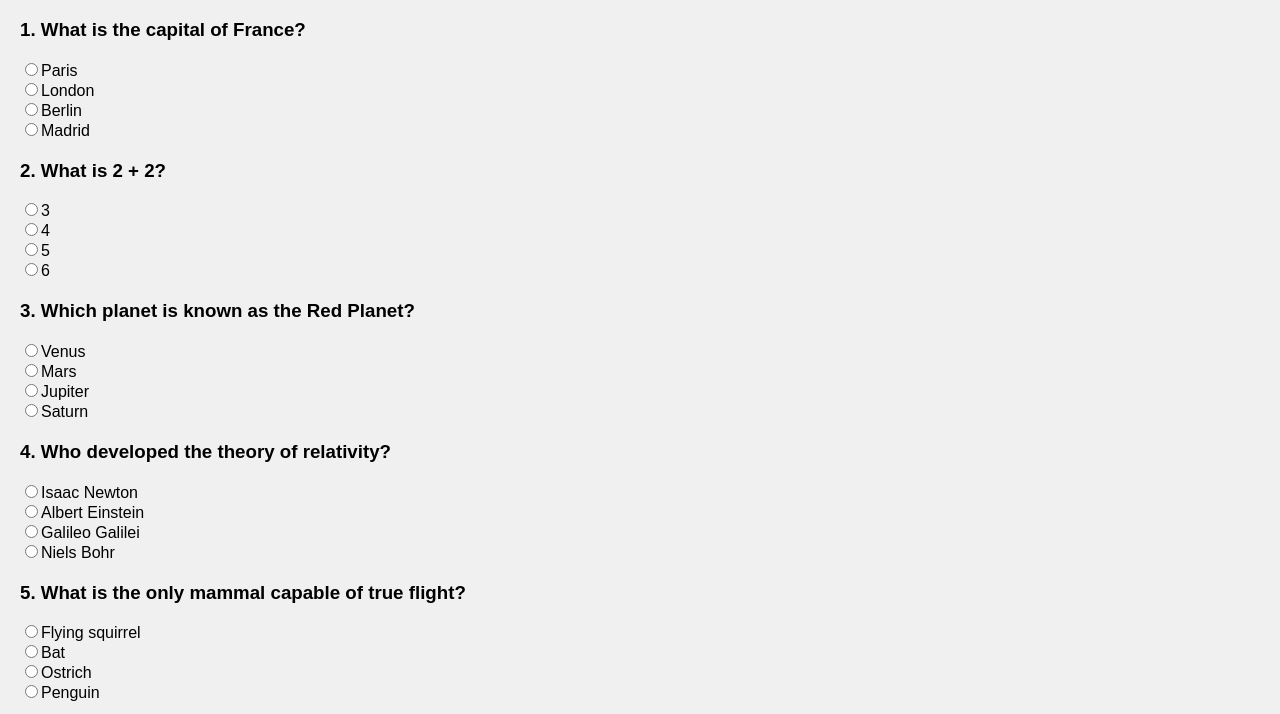
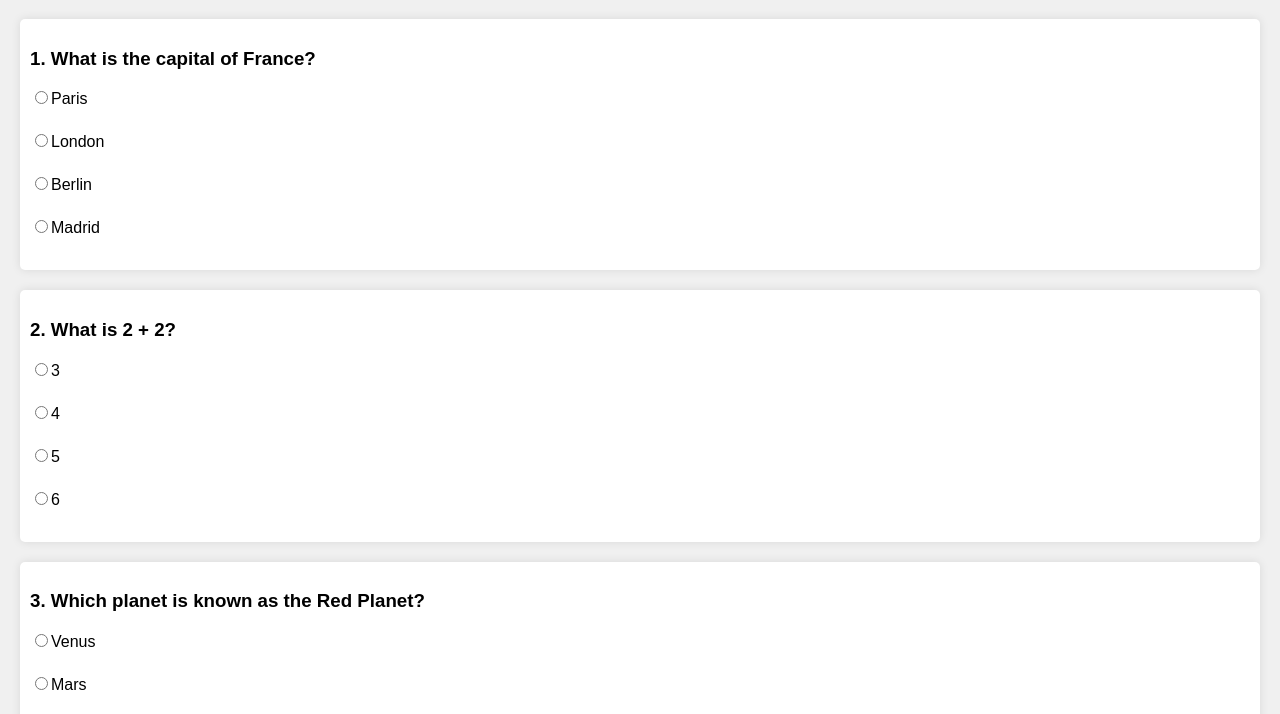
Before and after one commit to Ujjwal-Singh-20/Quiz-application, a plain HTML site: page index.html in a window 1280 px wide. Shown: the part 81-795 px from the top of the page. Drawn offline with Linux system fonts and the light colour scheme.

Commit message:
enhance styles.css

```diff
--- a/styles.css
+++ b/styles.css
@@ -15,6 +15,15 @@ h1 {
 
 .question {
     margin-bottom: 20px;
+    padding: 10px;
+    background-color: #fff;
+    border-radius: 5px;
+    box-shadow: 0 0 10px rgba(0, 0, 0, 0.1);
+}
+
+label {
+    display: block;
+    margin-bottom: 5px;
 }
 
 button {
@@ -29,3 +38,9 @@ button {
 button:hover {
     background-color: #0056b3;
 }
+
+#results {
+    margin-top: 20px;
+    font-size: 1.2em;
+    font-weight: bold;
+}
```
